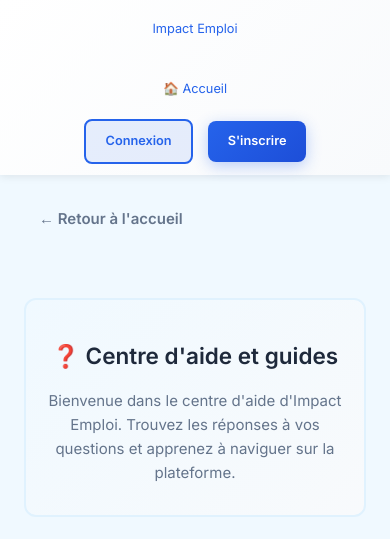
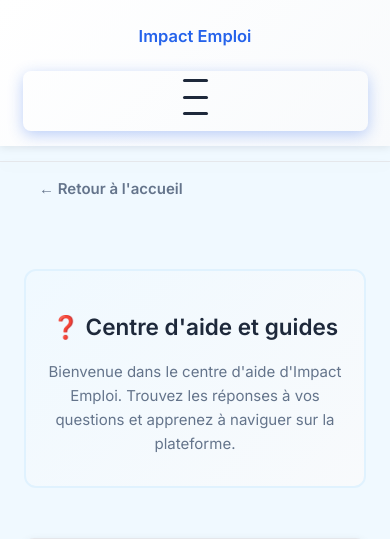
Before and after one commit to NGASSAI/impact-emploi, a PHP site: page /impact_emploi/aide.php in a window 390 px wide. Shown: the top 539 px of the page. Run offline with PHP 8.4, Linux system fonts and the light colour scheme; data that the repository does not hold is empty.

Commit message:
Feature: hamburger menu mobile + lazy loading images

```diff
--- a/assets/css/style.css
+++ b/assets/css/style.css
@@ -2621,3 +2621,153 @@ img[src*="uploads/jobs"] {
         font-size: 0.9rem;
     }
 }
+
+/* ===== HAMBURGER MENU MOBILE ===== */
+nav {
+    display: flex;
+    justify-content: space-between;
+    align-items: center;
+    position: relative;
+}
+
+.nav-logo {
+    font-size: 1.3rem !important;
+    color: var(--primary) !important;
+    font-weight: 700 !important;
+}
+
+.nav-menu {
+    display: flex;
+    gap: 2rem;
+    align-items: center;
+    flex: 1;
+    margin-left: 2rem;
+}
+
+.hamburger {
+    display: none;
+    flex-direction: column;
+    background: none;
+    border: none;
+    cursor: pointer;
+    padding: 8px;
+    gap: 6px;
+    z-index: 1001;
+}
+
+.hamburger span {
+    width: 25px;
+    height: 3px;
+    background: var(--dark);
+    border-radius: 3px;
+    transition: all 300ms ease;
+}
+
+.hamburger.active span:nth-child(1) {
+    transform: rotate(45deg) translate(12px, 12px);
+}
+
+.hamburger.active span:nth-child(2) {
+    opacity: 0;
+}
+
+.hamburger.active span:nth-child(3) {
+    transform: rotate(-45deg) translate(8px, -8px);
+}
+
+@media (max-width: 768px) {
+    nav {
+        flex-wrap: wrap;
+        padding: 1rem 1.5rem !important;
+        gap: 1rem;
+    }
+
+    .nav-logo {
+        order: 1;
+        flex: 1;
+        font-size: 1.1rem !important;
+    }
+
+    .hamburger {
+        display: flex;
+        order: 2;
+    }
+
+    .nav-menu {
+        order: 3;
+        width: 100%;
+        flex-direction: column;
+        gap: 0;
+        margin-left: 0;
+        background: white;
+        position: absolute;
+        top: 100%;
+        left: 0;
+        right: 0;
+        max-height: 0;
+        overflow: hidden;
+        transition: max-height 300ms ease;
+        border-bottom: 1px solid #e5e7eb;
+        box-shadow: 0 4px 12px rgba(0, 0, 0, 0.1);
+    }
+
+    .nav-menu.active {
+        max-height: 600px;
+    }
+
+    .nav-menu a {
+        padding: 12px 1.5rem !important;
+        border-bottom: 1px solid #f0f9ff;
+        width: 100%;
+        text-align: left;
+        margin: 0 !important;
+    }
+
+    .nav-menu a:hover {
+        background: var(--light);
+    }
+
+    .nav-auth {
+        width: 100%;
+        flex-direction: column;
+        border-top: 1px solid #e5e7eb;
+        padding-top: 12px;
+        margin-top: 12px;
+        gap: 8px;
+    }
+
+    .nav-auth a {
+        width: 100%;
+        padding: 10px 1.5rem !important;
+        text-align: center;
+        margin: 0 !important;
+    }
+
+    .user-badge {
+        display: none;
+    }
+}
+
+/* ===== LAZY LOADING IMAGES ===== */
+img[data-src] {
+    background: linear-gradient(90deg, #f0f9ff 25%, #e0f2fe 50%, #f0f9ff 75%);
+    background-size: 200% 100%;
+    animation: loadingShimmer 2s infinite;
+    opacity: 0.7;
+    transition: opacity 300ms ease;
+}
+
+img[data-src].loaded {
+    animation: none;
+    background: none;
+    opacity: 1;
+}
+
+@keyframes loadingShimmer {
+    0% {
+        background-position: 200% 0;
+    }
+    100% {
+        background-position: -200% 0;
+    }
+}
--- a/assets/js/ui-components.js
+++ b/assets/js/ui-components.js
@@ -143,3 +143,42 @@ function nativeShare(title, text, url) {
         showNotification('Partage non supporté sur ce navigateur', 'info');
     }
 }
+
+// ===== LAZY LOADING IMAGES =====
+// Active les images lazy loading via Intersection Observer
+function initLazyLoading() {
+    if (!('IntersectionObserver' in window)) {
+        // Fallback pour navigateurs anciens
+        document.querySelectorAll('img[data-src]').forEach(img => {
+            img.src = img.dataset.src;
+            img.removeAttribute('data-src');
+        });
+        return;
+    }
+
+    const imageObserver = new IntersectionObserver((entries, observer) => {
+        entries.forEach(entry => {
+            if (entry.isIntersecting) {
+                const img = entry.target;
+                img.src = img.dataset.src;
+                img.loading = 'lazy';
+                img.addEventListener('load', () => {
+                    img.classList.add('loaded');
+                });
+                img.addEventListener('error', () => {
+                    img.classList.add('error');
+                });
+                observer.unobserve(img);
+            }
+        });
+    }, {
+        rootMargin: '50px'
+    });
+
+    document.querySelectorAll('img[data-src]').forEach(img => {
+        imageObserver.observe(img);
+    });
+}
+
+// Initialiser au chargement du DOM
+document.addEventListener('DOMContentLoaded', initLazyLoading);
--- a/includes/header.php
+++ b/includes/header.php
@@ -23,8 +23,17 @@ require_once __DIR__ . '/config.php';
 <body>
 
 <nav>
-    <a href="index.php">Impact Emploi</a>
-    <div>
+    <a href="index.php" class="nav-logo">Impact Emploi</a>
+
+    <!-- Hamburger menu pour mobile -->
+    <button class="hamburger" id="hamburger" aria-label="Menu">
+        <span></span>
+        <span></span>
+        <span></span>
+    </button>
+
+    <!-- Menu principal (mobile-friendly) -->
+    <div class="nav-menu" id="nav-menu">
         <?php
         // Afficher le badge utilisateur et déterminer si on doit afficher le lien admin
         $is_admin_link = false;
@@ -62,6 +71,27 @@ require_once __DIR__ . '/config.php';
             </div>
         <?php endif; ?>
     </div>
- </nav>
+</nav>
 
- <div class="container">
+<script>
+    // Hamburger menu toggle
+    const hamburger = document.getElementById('hamburger');
+    const navMenu = document.getElementById('nav-menu');
+
+    if (hamburger) {
+        hamburger.addEventListener('click', () => {
+            hamburger.classList.toggle('active');
+            navMenu.classList.toggle('active');
+        });
+
+        // Fermer le menu quand on clique sur un lien
+        navMenu.querySelectorAll('a').forEach(link => {
+            link.addEventListener('click', () => {
+                hamburger.classList.remove('active');
+                navMenu.classList.remove('active');
+            });
+        });
+    }
+</script>
+
+<div class="container">
```
